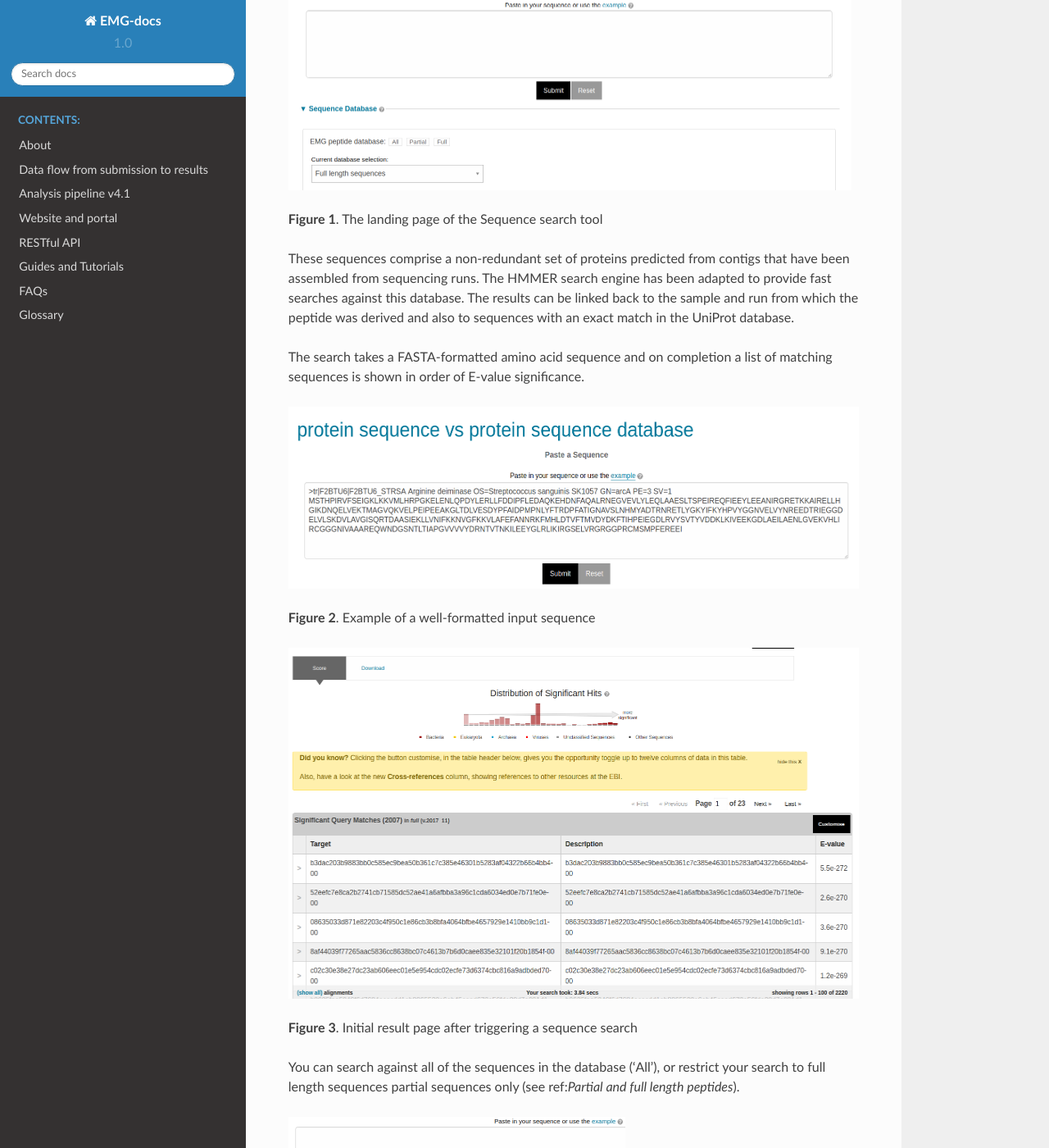
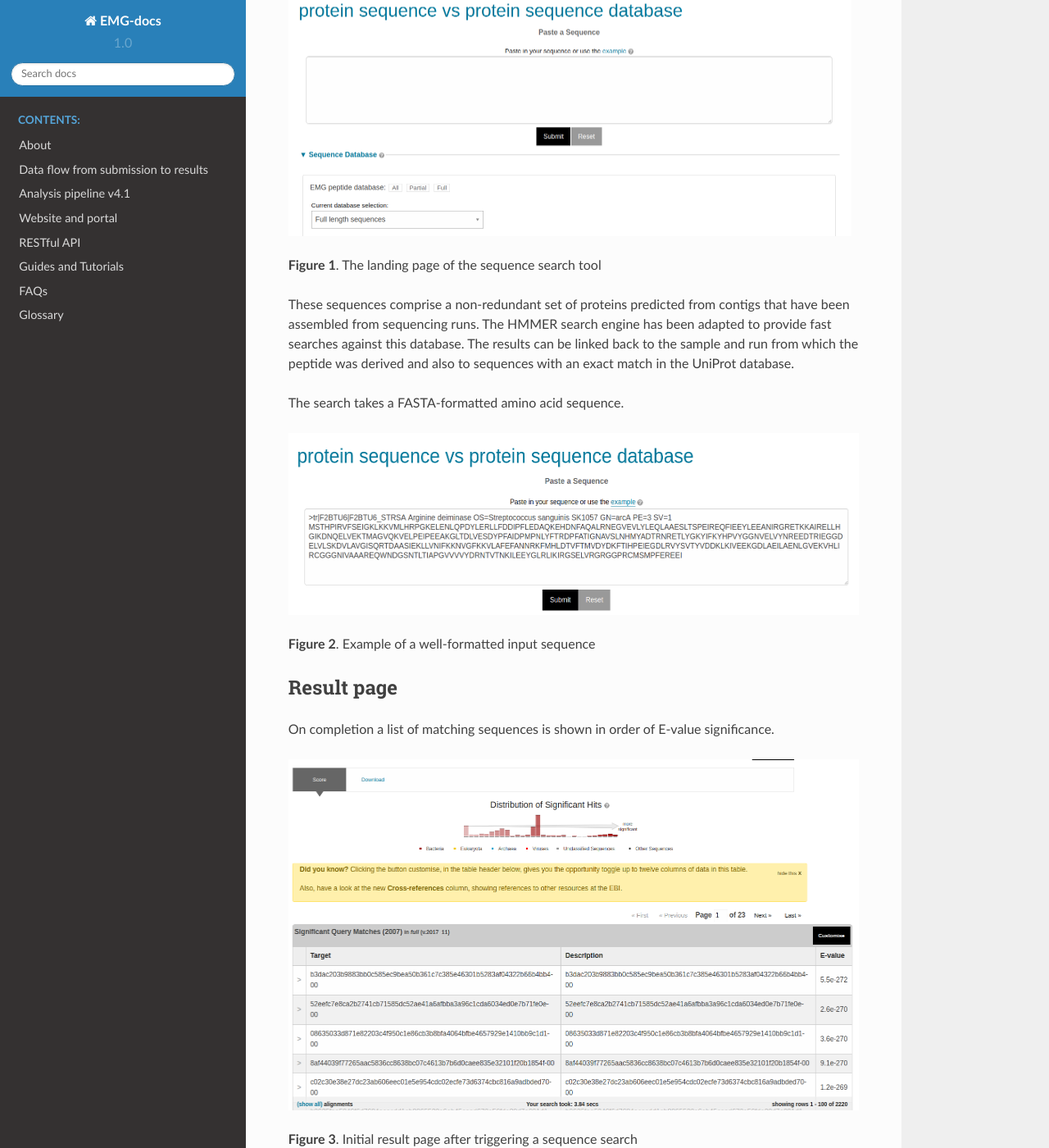
Before and after one commit to EBI-Metagenomics/EMG-docs, a Sphinx documentation site: the page built from docs/sequence-search.rst, in a window 1280 px wide and 1400 px high, scrolled down 479 px. Shown: the whole window at 82% size. Built offline with Sphinx 7.4.7 and the Read the Docs theme 2.0.0, drawn with Linux system fonts in a browser that asks for light colours.

Commit message:
Introduced some sub sections.

```diff
--- a/docs/sequence-search.rst
+++ b/docs/sequence-search.rst
@@ -1,5 +1,9 @@
 Sequence search
 ^^^^^^^^^^^^^^^
+
+------------
+Landing page
+------------
 
 The sequence search (accessed by following the 'Sequence search' link from menu bar)
 provides a search against a catalogue of predicted peptides.
@@ -7,7 +11,7 @@
 .. figure:: images/sequence_search_landing.png
    :scale: 50 %
 
-**Figure 1**. The landing page of the Sequence search tool
+**Figure 1**. The landing page of the sequence search tool
 
 These sequences comprise a non-redundant set of proteins predicted from contigs that
 have been assembled from sequencing runs. The HMMER search
@@ -15,13 +19,19 @@
 The results can be linked back to the sample and run from which the peptide was derived
 and also to sequences with an exact match in the UniProt database.
 
-The search takes a FASTA-formatted amino acid sequence and on completion
-a list of matching sequences is shown in order of E-value significance.
+The search takes a FASTA-formatted amino acid sequence.
 
 .. figure:: images/sequence_search_input_seq.png
    :scale: 50 %
 
 **Figure 2**. Example of a well-formatted input sequence
+
+
+-----------
+Result page
+-----------
+
+On completion a list of matching sequences is shown in order of E-value significance.
 
 .. figure:: images/sequence_search_results_page.png
    :scale: 50 %
```
